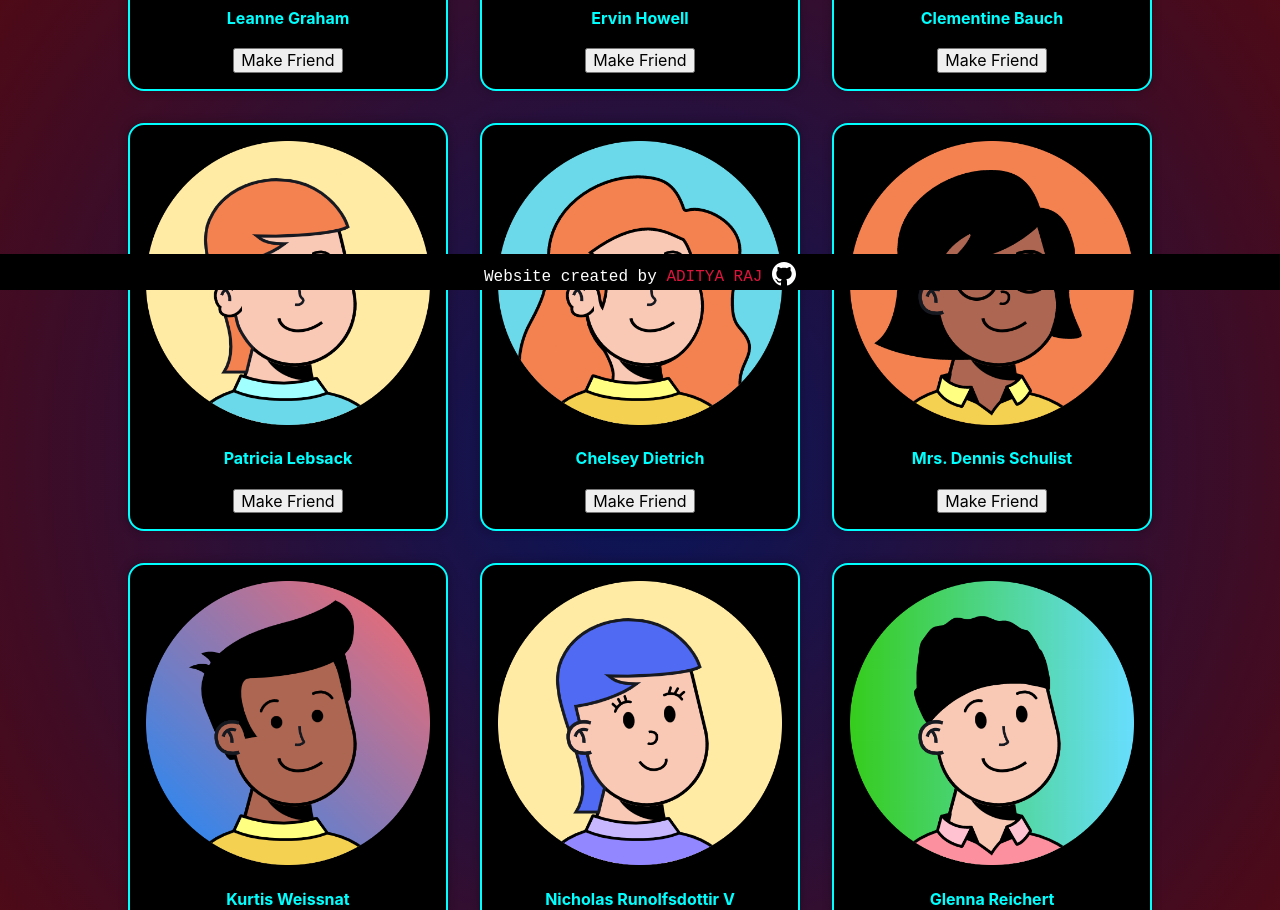
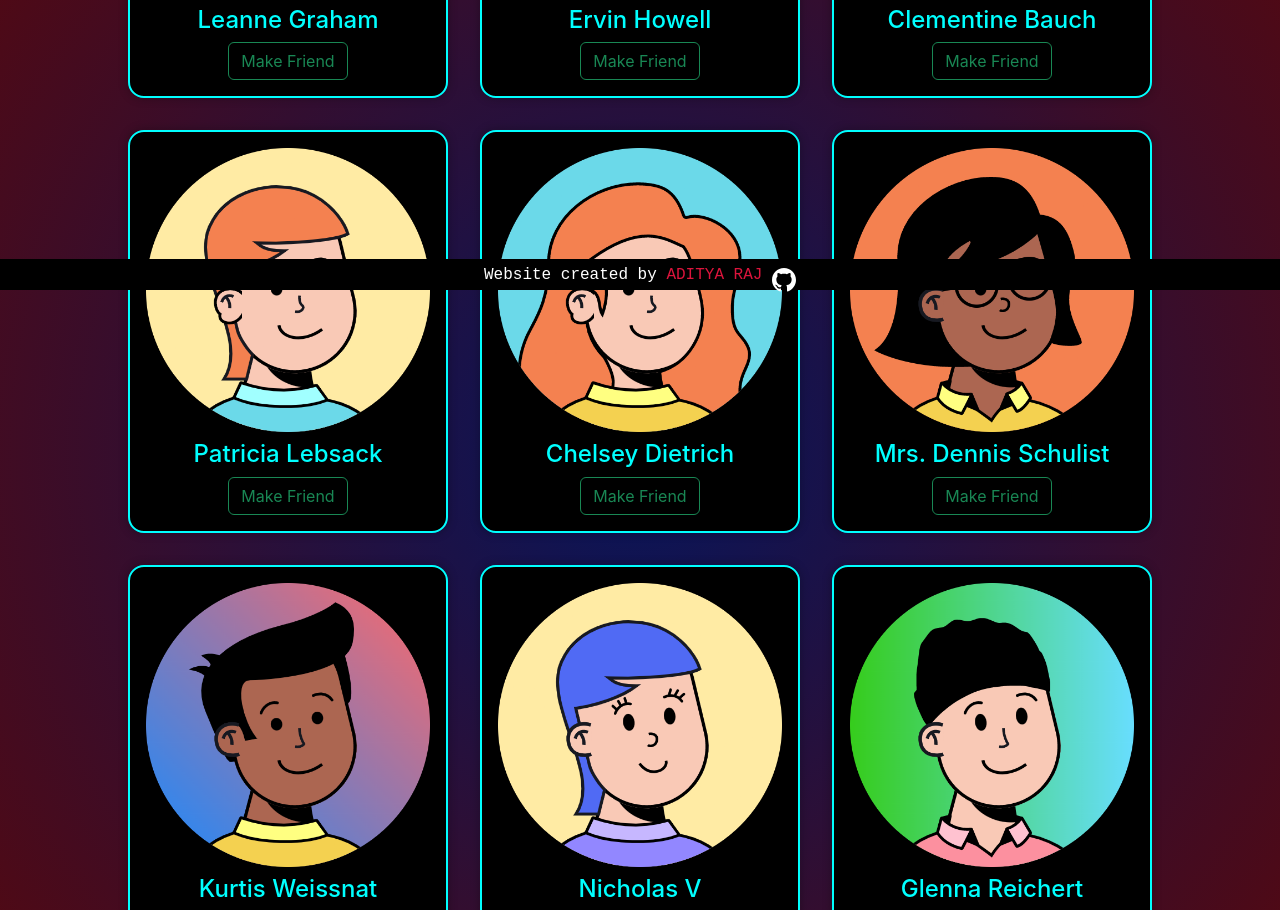
Before and after one commit to aditya8Raj/cool-friends, a React (Create React App) app: page / in a window 1280 px wide. Shown: the part 510-1420 px from the top of the page. Built offline with nearby package versions, Linux system fonts and the light colour scheme; the HTML template or start-up script is replaced by a standard one.

Commit message:
Buttons are now functional

```diff
--- a/public/index.html
+++ b/public/index.html
@@ -10,7 +10,10 @@
   <link rel="apple-touch-icon" href="%PUBLIC_URL%/logo192.png" />
   <link rel="manifest" href="%PUBLIC_URL%/manifest.json" />
   <link rel="stylesheet" href="https://unpkg.com/tachyons@4.12.0/css/tachyons.min.css" />
+  <link rel="stylesheet" href="https://cdn.jsdelivr.net/npm/bootstrap@5.2.0-beta1/dist/css/bootstrap.rtl.min.css"
+    integrity="sha384-dc2NSrAXbAkjrdm9IYrX10fQq9SDG6Vjz7nQVKdKcJl3pC+k37e7qJR5MVSCS+wR" crossorigin="anonymous">
   <link rel="stylesheet" href="style.css">
+
 
   <title>React App</title>
 </head>
@@ -37,6 +40,9 @@
           alt="" /></a>
     </footer>
   </div>
+  <script src="https://cdn.jsdelivr.net/npm/bootstrap@5.2.0-beta1/dist/js/bootstrap.bundle.min.js"
+    integrity="sha384-pprn3073KE6tl6bjs2QrFaJGz5/SUsLqktiwsUTF55Jfv3qYSDhgCecCxMW52nD2"
+    crossorigin="anonymous"></script>
 </body>
 
 </html>
--- a/src/Card.js
+++ b/src/Card.js
@@ -1,104 +1,93 @@
-import React from 'react'
+import React, { useState } from 'react';
 
-const alertPlaceholder = document.getElementById('liveAlertPlaceholder')
-
-const alert = (message, type) => {
-    const wrapper = document.createElement('div')
-    wrapper.innerHTML = [
-        `<div class="alert alert-${type} alert-dismissible" role="alert">`,
-        `   <div>${message}</div>`,
-        '   <button type="button" class="btn-close" data-bs-dismiss="alert" aria-label="Close"></button>',
-        '</div>'
-    ].join('')
-
-    alertPlaceholder.append(wrapper)
-}
-
-const alertTrigger = document.getElementById('liveAlertBtn')
-if (alertTrigger) {
-    alertTrigger.addEventListener('click', () => {
-        alert("Thanks for making me your friend", "success")
-    })
-}
 export default function Card(props) {
+    const [message1, setMessage1] = useState("Make Friend")
+    const [message2, setMessage2] = useState("Make Friend")
+    const [message3, setMessage3] = useState("Make Friend")
+    const [message4, setMessage4] = useState("Make Friend")
+    const [message5, setMessage5] = useState("Make Friend")
+    const [message6, setMessage6] = useState("Make Friend")
+    const [message7, setMessage7] = useState("Make Friend")
+    const [message8, setMessage8] = useState("Make Friend")
+    const [message9, setMessage9] = useState("Make Friend")
+    const [message10, setMessage10] = useState("Make Friend")
     return (
         <div className="flex flex-wrap  justify-center">
             <div className="br4 ma3 ba bw1 w-25 pa3 bg-black grow shadow-2 tc">
                 <img src={require('./first.png')} alt="first-img" />
-                <h4>{props.name1}</h4>
-                <div id="liveAlertPlaceholder"></div>
-                <button type="button" className="btn btn-primary" id="liveAlertBtn">Make Friend</button>
+                <h4 className='ma2'>{props.name1}</h4>
+                <button type="button" className="btn btn-outline-success" onClick={() => { setMessage1("Now Friends 🤗") }} >{message1}</button>
             </div>
 
             <div className="br4 ma3 ba bw1 w-25 pa3 bg-black grow shadow-2 tc">
                 <img src={require('./second.png')} alt="second-img" />
-                <h4>{props.name2}</h4>
+                <h4 className='ma2'>{props.name2}</h4>
                 <div id="liveAlertPlaceholder"></div>
-                <button type="button" className="btn btn-primary" id="liveAlertBtn">Make Friend</button>
+                <button type="button" className="btn btn-outline-success" onClick={() => { setMessage2("Now Friends 🤗") }} >{message2}</button>
             </div>
 
             <div className="br4 ma3 ba bw1 w-25 pa3 bg-black grow shadow-2 tc">
                 <img src={require('./third.png')} alt="third-img" />
-                <h4 >{props.name3}</h4>
+                <h4 className='ma2'>{props.name3}</h4>
 
                 <div id="liveAlertPlaceholder"></div>
-                <button type="button" className="btn btn-primary" id="liveAlertBtn">Make Friend</button>
+                <button type="button" className="btn btn-outline-success" onClick={() => { setMessage3("Now Friends 🤗") }} >{message3}</button>
             </div>
 
             <div className="br4 ma3 ba bw1 w-25 pa3 bg-black grow shadow-2 tc">
                 <img src={require('./fourth.png')} alt="fourth-img" />
-                <h4 >{props.name4}</h4>
+                <h4 className='ma2'>{props.name4}</h4>
 
                 <div id="liveAlertPlaceholder"></div>
-                <button type="button" className="btn btn-primary" id="liveAlertBtn">Make Friend</button>
+                <button type="button" className="btn btn-outline-success" onClick={() => { setMessage4("Now Friends 🤗") }} >{message4}</button>
             </div>
 
             <div className="br4 ma3 ba bw1 w-25 pa3 bg-black grow shadow-2 tc">
                 <img src={require('./fifth.png')} alt="fifth-img" />
-                <h4 >{props.name5}</h4>
+                <h4 className='ma2'>{props.name5}</h4>
 
                 <div id="liveAlertPlaceholder"></div>
-                <button type="button" className="btn btn-primary" id="liveAlertBtn">Make Friend</button>
+                <button type="button" className="btn btn-outline-success" onClick={() => { setMessage5("Now Friends 🤗") }} >{message5}</button>
             </div>
 
             <div className="br4 ma3 ba bw1 w-25 pa3 bg-black grow shadow-2 tc">
                 <img src={require('./sixth.png')} alt="sixth-img" />
-                <h4 >{props.name6}</h4>
+                <h4 className='ma2'>{props.name6}</h4>
 
                 <div id="liveAlertPlaceholder"></div>
-                <button type="button" className="btn btn-primary" id="liveAlertBtn">Make Friend</button>
+                <button type="button" className="btn btn-outline-success" onClick={() => { setMessage6("Now Friends 🤗") }} >{message6}</button>
             </div>
 
             <div className="br4 ma3 ba bw1 w-25 pa3 bg-black grow shadow-2 tc">
                 <img src={require('./seventh.png')} alt="seventh-img" />
-                <h4 >{props.name7}</h4>
+                <h4 className='ma2'>{props.name7}</h4>
 
                 <div id="liveAlertPlaceholder"></div>
-                <button type="button" className="btn btn-primary" id="liveAlertBtn">Make Friend</button>
+                <button type="button" className="btn btn-outline-success" onClick={() => { setMessage7("Now Friends 🤗") }} >{message7}</button>
             </div>
 
             <div className="br4 ma3 ba bw1 w-25 pa3 bg-black grow shadow-2 tc">
                 <img src={require('./eighth.png')} alt="eighth-img" />
-                <h4 >{props.name8}</h4>
+                <h4 className='ma2'>{props.name8}</h4>
 
                 <div id="liveAlertPlaceholder"></div>
-                <button type="button" className="btn btn-primary" id="liveAlertBtn">Make Friend</button>
+                <button type="button" className="btn btn-outline-success" onClick={() => { setMessage8("Now Friends 🤗") }} >{message8}</button>
             </div>
 
             <div className="br4 ma3 ba bw1 w-25 pa3 bg-black grow shadow-2 tc">
                 <img src={require('./ninth.png')} alt="ninth-img" />
-                <h4 >{props.name9}</h4>
+                <h4 className='ma2'>{props.name9}</h4>
 
                 <div id="liveAlertPlaceholder"></div>
-                <button type="button" className="btn btn-primary" id="liveAlertBtn">Make Friend</button>
+                <button type="button" className="btn btn-outline-success" onClick={() => { setMessage9("Now Friends 🤗") }} >{message9}</button>
             </div>
 
             <div className="br4 ma3 ba bw1 w-25 pa3 bg-black grow shadow-2 tc">
                 <img src={require('./tenth.png')} alt="tenth-img" />
-                <h4 >{props.name10}</h4>
+                <h4 className='ma2'>{props.name10}</h4>
 
                 <div id="liveAlertPlaceholder"></div>
-                <button type="button" className="btn btn-primary" id="liveAlertBtn">Make Friend</button>
+                <button type="button" className="btn btn-outline-success" onClick={() => { setMessage10("Now Friends 🤗") }} >{message10}</button>
             </div>
         </div>
 
--- a/src/Cardlist.js
+++ b/src/Cardlist.js
@@ -20,7 +20,7 @@ export default function Cardlist() {
 
                     name7="Kurtis Weissnat"
 
-                    name8="Nicholas Runolfsdottir V"
+                    name8="Nicholas V"
 
                     name9="Glenna Reichert"
 
```
